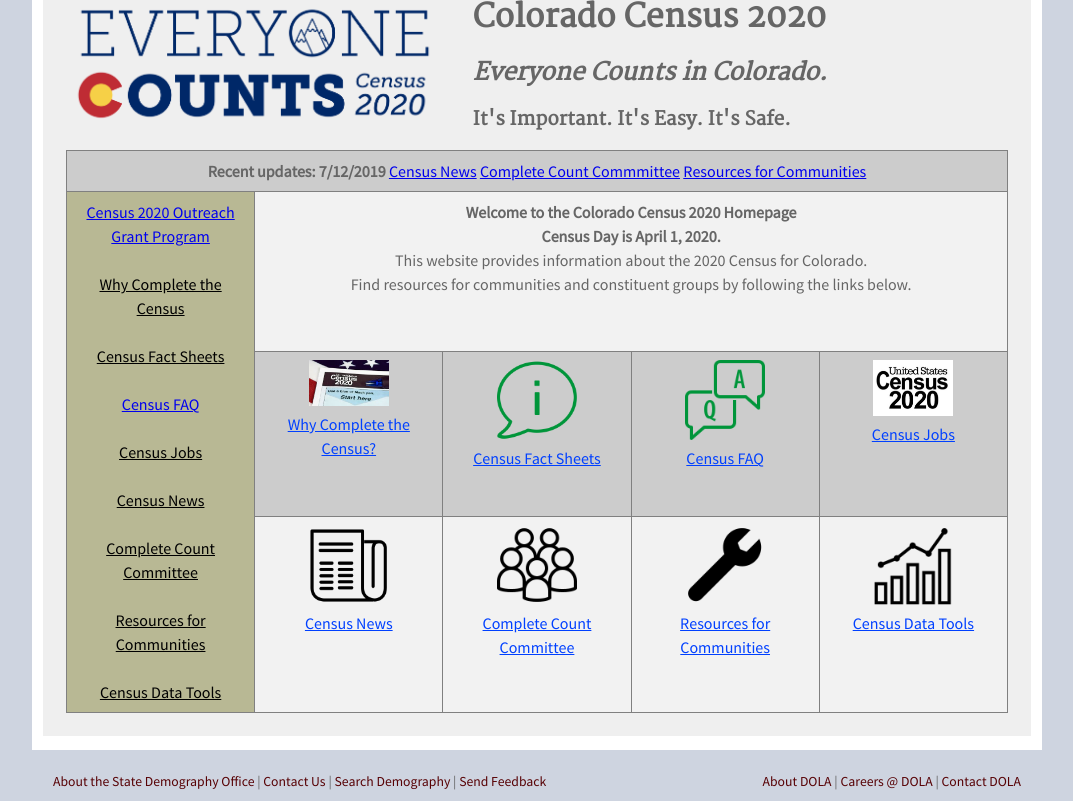
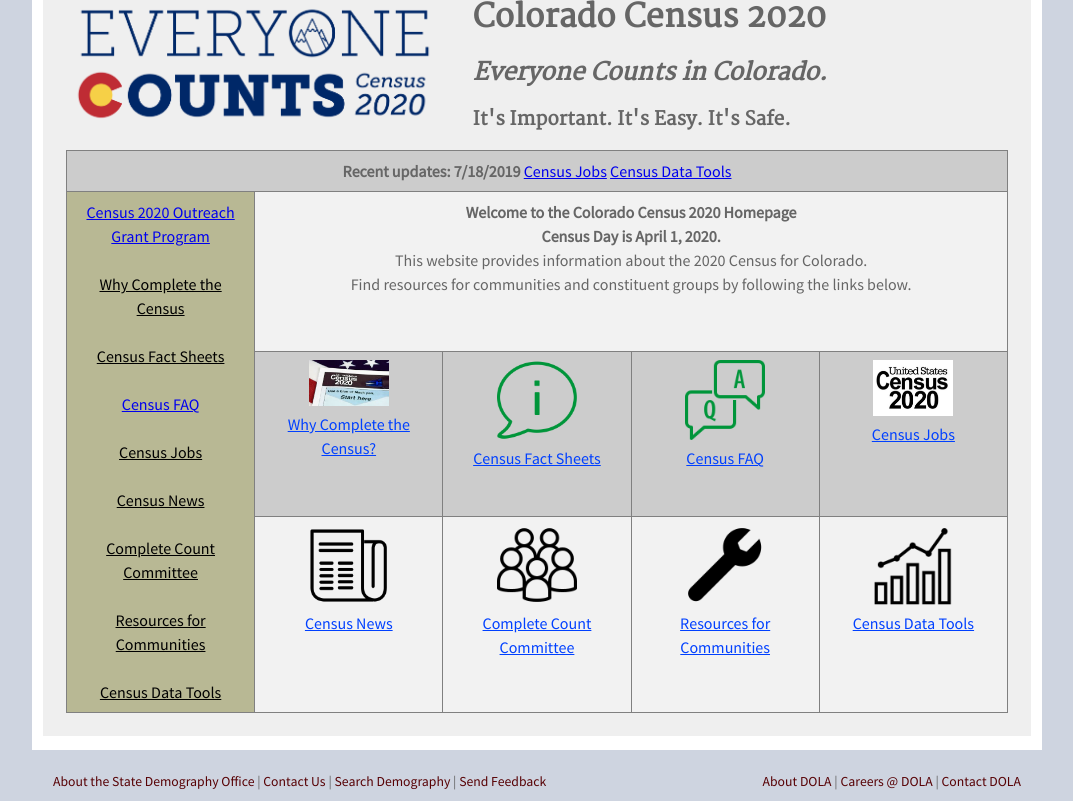
Before and after one commit to TBleess/Website_New, a Jekyll site: the page built from pages/5_CensusACS/census_2020_main.html, in a window 1280 px wide and 900 px high, scrolled down 866 px, cut to the strip 99-900 px from the top of the window. Shown: the whole strip, without its empty margins (103-1176 px from the left). Built offline with Jekyll 4.4.1, drawn with Linux system fonts in a browser that asks for light colours.

Commit message:
Update census_2020_main.html

```diff
--- a/pages/5_CensusACS/census_2020_main.html
+++ b/pages/5_CensusACS/census_2020_main.html
@@ -68,9 +68,9 @@
 		<col width="176px">
 		<td align="left" colspan="5" >
 			<b>Recent updates:</b>
-			<b>7/12/2019</b> <a href="https://demography.dola.colorado.gov/census-acs/2020-news/">Census News</a>
-			 <a href="https://demography.dola.colorado.gov/census-acs/2020-ccc/">Complete Count Commmittee</a>
-			 <a href="https://demography.dola.colorado.gov/census-acs/2020-resources/">Resources for Communities</a>
+			<b>7/18/2019</b> <a href="https://demography.dola.colorado.gov/census-acs/2020-census-jobs/">Census Jobs</a>
+			 <a href="https://demography.dola.colorado.gov/census-acs/2020-response-tracker/">Census Data Tools</a>
+
 		</td>
                 </tr>
 		<tr>
```
